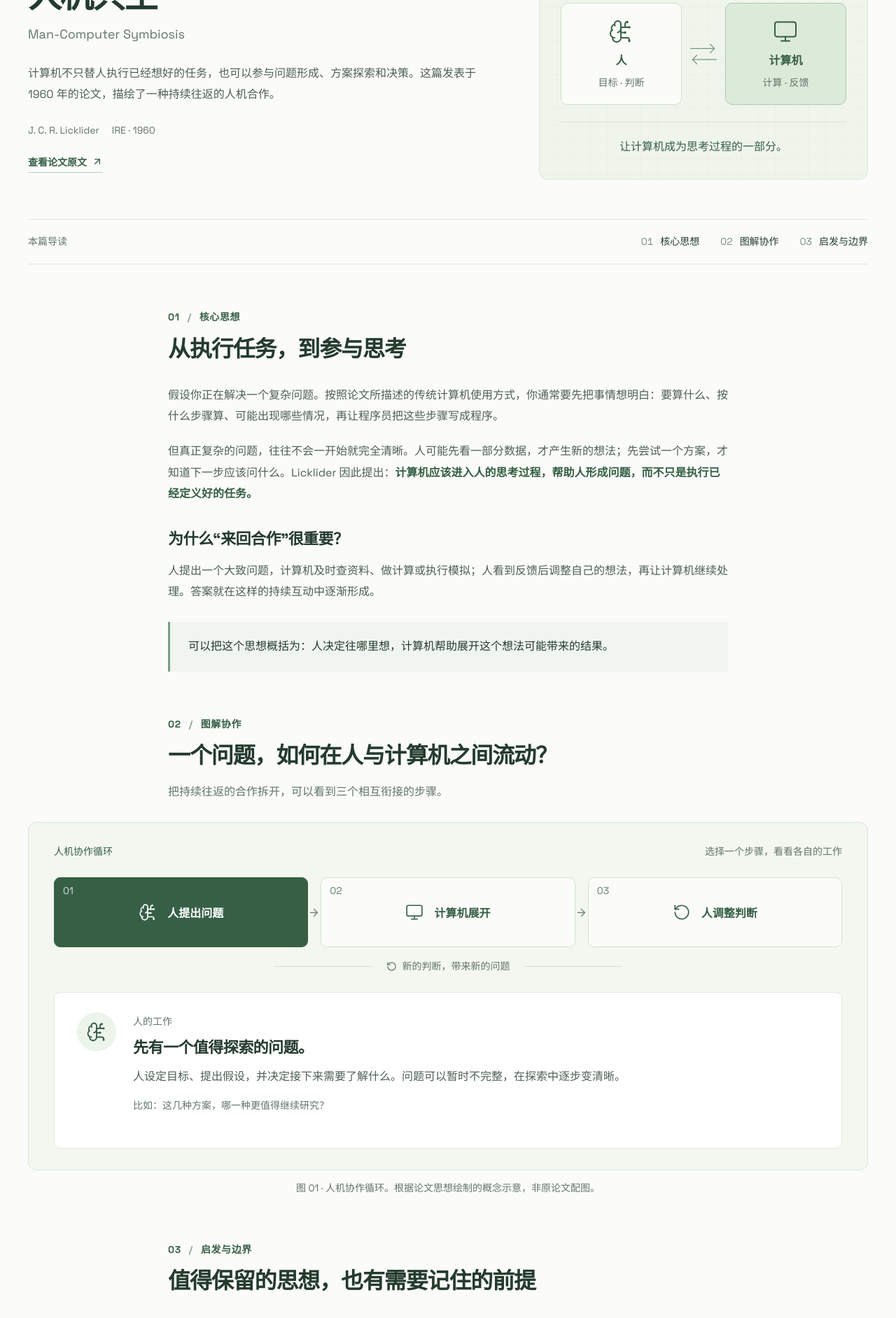
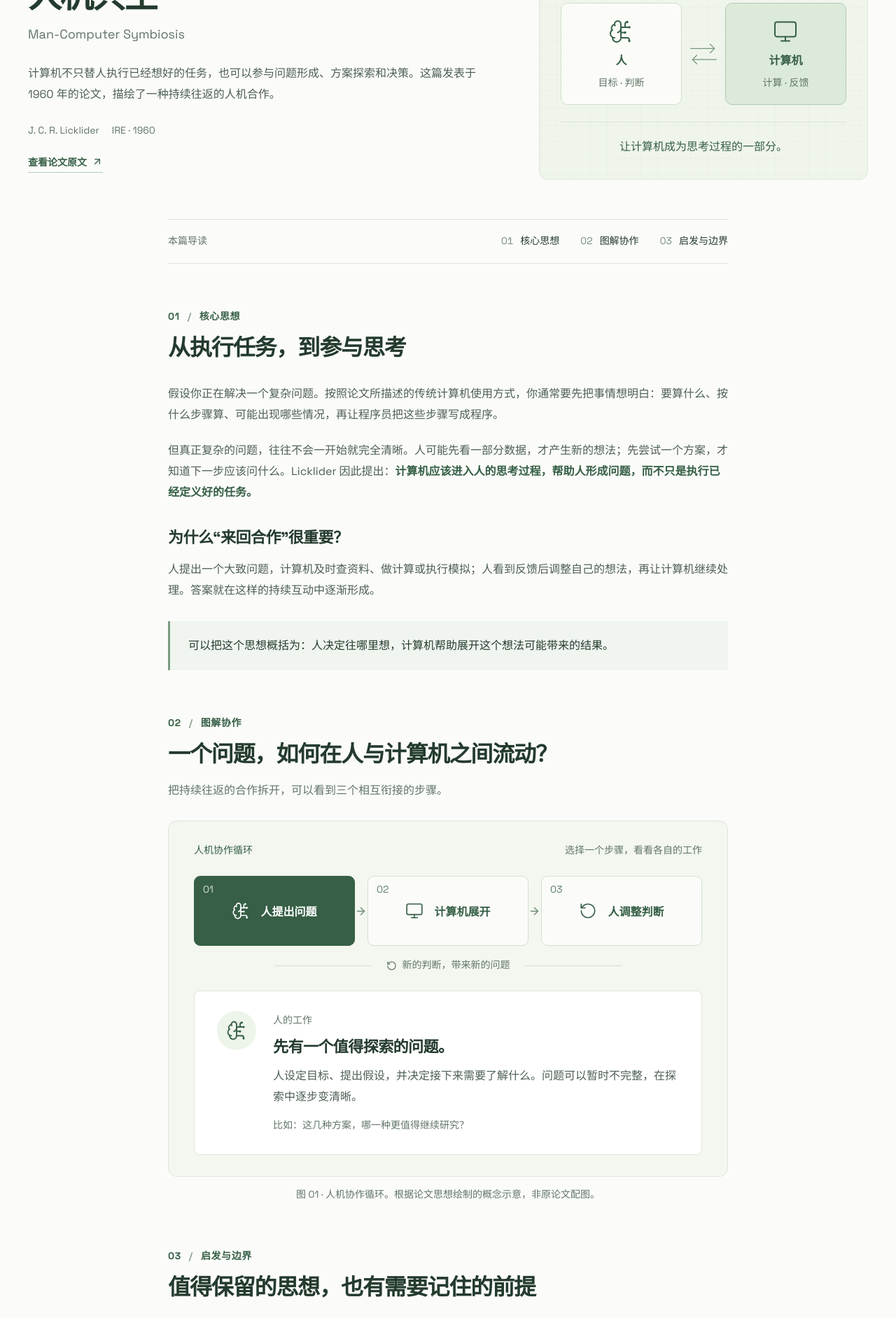
Before and after one commit to woaicat/personal, a Next.js app: page /ai-papers/detail-demo in a window 1280 px wide. Shown: the part 264-2148 px from the top of the page at 70% size. Built offline with nearby package versions, Linux system fonts and the light colour scheme; no server answers.

Commit message:
fix(ai-papers): keep contents visible and align detail sections

```diff
--- a/app/ai-papers/detail-demo/page.tsx
+++ b/app/ai-papers/detail-demo/page.tsx
@@ -46,7 +46,7 @@ export default function PaperDetailDemoPage() {
         </PaperProse>
       </PaperSection>
 
-      <PaperSection id={contents[1].id} number="02" label="图解协作" title="一个问题，如何在人与计算机之间流动？" description="把持续往返的合作拆开，可以看到三个相互衔接的步骤。" wide>
+      <PaperSection id={contents[1].id} number="02" label="图解协作" title="一个问题，如何在人与计算机之间流动？" description="把持续往返的合作拆开，可以看到三个相互衔接的步骤。">
         <CollaborationFigure />
       </PaperSection>
 
--- a/components/ai-papers/detail/PaperDetailLayout.tsx
+++ b/components/ai-papers/detail/PaperDetailLayout.tsx
@@ -27,7 +27,7 @@ export default function PaperDetailLayout({
   const next = index >= 0 ? readablePapers[index + 1] : undefined;
 
   return (
-    <div className={`${shared.paperSite} ${styles.site}`} id="paper-top">
+    <div className={`${shared.paperSite} ${styles.site}`} id="paper-top" data-contents={contents.length ? "true" : undefined}>
       <a className={styles.skipLink} href="#paper-content">跳到正文</a>
       <PaperSiteHeader onDetail />
       <main className={styles.main}>
--- a/components/ai-papers/detail/PaperSection.tsx
+++ b/components/ai-papers/detail/PaperSection.tsx
@@ -1,13 +1,12 @@
 import type { ReactNode } from "react";
 import styles from "./paper-detail.module.css";
 
-export default function PaperSection({ id, number, label, title, description, wide = false, children }: {
+export default function PaperSection({ id, number, label, title, description, children }: {
   id: string;
   number: string;
   label: string;
   title: string;
   description?: string;
-  wide?: boolean;
   children: ReactNode;
 }) {
   return (
@@ -17,7 +16,7 @@ export default function PaperSection({ id, number, label, title, description, wi
         <h2 id={`${id}-title`}>{title}</h2>
         {description ? <p className={styles.sectionDescription}>{description}</p> : null}
       </header>
-      <div className={wide ? styles.wideContent : styles.sectionContent}>{children}</div>
+      <div className={styles.sectionContent}>{children}</div>
     </section>
   );
 }
--- a/components/ai-papers/detail/paper-detail.module.css
+++ b/components/ai-papers/detail/paper-detail.module.css
@@ -8,6 +8,8 @@
   --detail-reading-width: 800px;
   --detail-page-width: 1240px;
   --detail-section-gap: 64px;
+  --detail-header-height: 67px;
+  --detail-contents-height: 0px;
   --detail-ink: #243b2e;
   --detail-body-ink: #4d5f53;
   --detail-muted: #627569;
@@ -17,6 +19,8 @@
   background: #fbfcf9;
   font-size: var(--detail-body);
 }
+
+.site[data-contents] { --detail-contents-height: 64px; }
 
 .main, .footer { width: min(var(--detail-page-width), calc(100% - 80px)); margin-inline: auto; }
 .main { padding-top: 32px; }
@@ -36,18 +40,17 @@
 .meta { display: flex; flex-wrap: wrap; gap: 6px 18px; margin: 0; padding: 0; list-style: none; color: var(--detail-muted); font-size: var(--detail-small); line-height: 1.7; }
 .heroSource { display: inline-flex; align-items: center; gap: 7px; margin-top: 22px; padding-bottom: 5px; border-bottom: 1px solid #b7cebd; color: var(--detail-green); font-size: var(--detail-small); font-weight: 650; }
 .heroSource:hover { border-color: var(--detail-green); }
-.contents { display: flex; align-items: center; flex-wrap: wrap; gap: 12px 30px; padding: 20px 0; border-block: 1px solid var(--detail-line); font-size: var(--detail-small); line-height: 1.7; }
-.contentsLabel { margin-right: auto; color: var(--detail-muted); }
-.contents a { display: inline-flex; align-items: center; gap: 10px; color: var(--detail-ink); }
+.contents { position: sticky; top: var(--detail-header-height); z-index: 20; display: flex; align-items: center; gap: 30px; height: var(--detail-contents-height); max-width: var(--detail-reading-width); margin-inline: auto; padding: 12px 0; overflow-x: auto; border-block: 1px solid var(--detail-line); background: #fbfcf9; font-size: var(--detail-small); line-height: 1.7; }
+.contentsLabel { flex-shrink: 0; margin-right: auto; color: var(--detail-muted); }
+.contents a { display: inline-flex; flex-shrink: 0; align-items: center; gap: 10px; min-height: 36px; color: var(--detail-ink); white-space: nowrap; }
 .contents a > span { color: #758c7c; font-variant-numeric: tabular-nums; }
 .contents a:hover { color: var(--detail-green); text-decoration: underline; text-underline-offset: 5px; }
-.article { padding-bottom: var(--detail-section-gap); }
-.section { padding-top: var(--detail-section-gap); scroll-margin-top: 100px; }
+.article { padding-bottom: var(--detail-section-gap); scroll-margin-top: calc(var(--detail-header-height) + var(--detail-contents-height) + 16px); }
+.section { padding-top: var(--detail-section-gap); scroll-margin-top: calc(var(--detail-header-height) + var(--detail-contents-height) + 16px - var(--detail-section-gap)); }
 .sectionHeading, .sectionContent { max-width: var(--detail-reading-width); margin-inline: auto; }
 .sectionHeading { margin-bottom: 28px; }
 .sectionHeading h2 { margin: 12px 0 0; color: var(--detail-ink); font-size: var(--detail-heading); font-weight: 650; line-height: 1.4; letter-spacing: -.035em; }
 .sectionDescription { margin: 14px 0 0; color: var(--detail-muted); font-size: var(--detail-body); line-height: var(--detail-leading); }
-.wideContent { width: 100%; }
 .prose { max-width: var(--detail-reading-width); margin-inline: auto; color: var(--detail-body-ink); font-size: var(--detail-body); line-height: var(--detail-leading); overflow-wrap: break-word; }
 .prose p { margin: 0 0 20px; color: inherit; font-size: inherit; line-height: inherit; }
 .prose h3 { margin: 32px 0 14px; color: var(--detail-ink); font-size: var(--detail-subheading); font-weight: 650; line-height: 1.5; letter-spacing: -.025em; }
@@ -83,7 +86,8 @@
 }
 
 @media (max-width: 720px) {
-  .site { --detail-title: 2rem; --detail-heading: 1.625rem; --detail-subheading: 1.25rem; --detail-section-gap: 44px; }
+  .site { --detail-title: 2rem; --detail-heading: 1.625rem; --detail-subheading: 1.25rem; --detail-section-gap: 44px; --detail-header-height: 58px; }
+  .site[data-contents] { --detail-contents-height: 56px; }
   .main, .footer { width: calc(100% - 36px); }
   .main { padding-top: 24px; }
   .previewNote { flex-wrap: wrap; gap: 8px; margin-bottom: 26px; }
@@ -92,8 +96,8 @@
   .hero h1 { margin-top: 14px; }
   .originalTitle { font-size: var(--detail-body); }
   .deck { margin-block: 20px; }
-  .contents { gap: 12px 22px; padding-block: 18px; }
-  .contentsLabel { flex-basis: 100%; }
+  .contents { gap: 20px; padding-block: 8px; }
+  .contentsLabel { display: none; }
   .sectionHeading { margin-bottom: 22px; }
   .prose blockquote { padding: 18px 20px; }
   .source { flex-direction: column; align-items: flex-start; gap: 22px; padding: 24px; }
```
Also changed, not shown: components/ai-papers/AGENTS.md (+1 -0 lines), components/ai-papers/detail/README.md.
